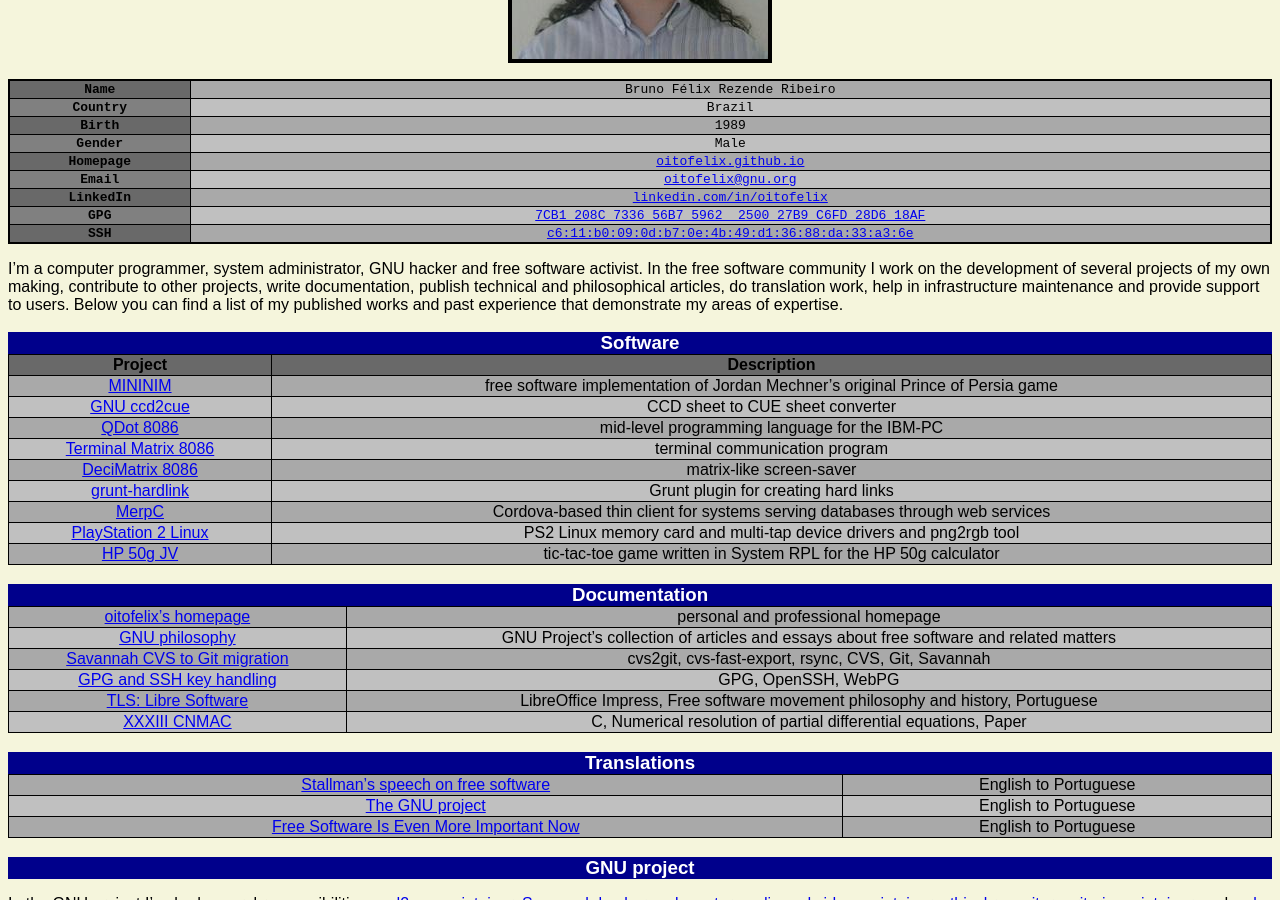
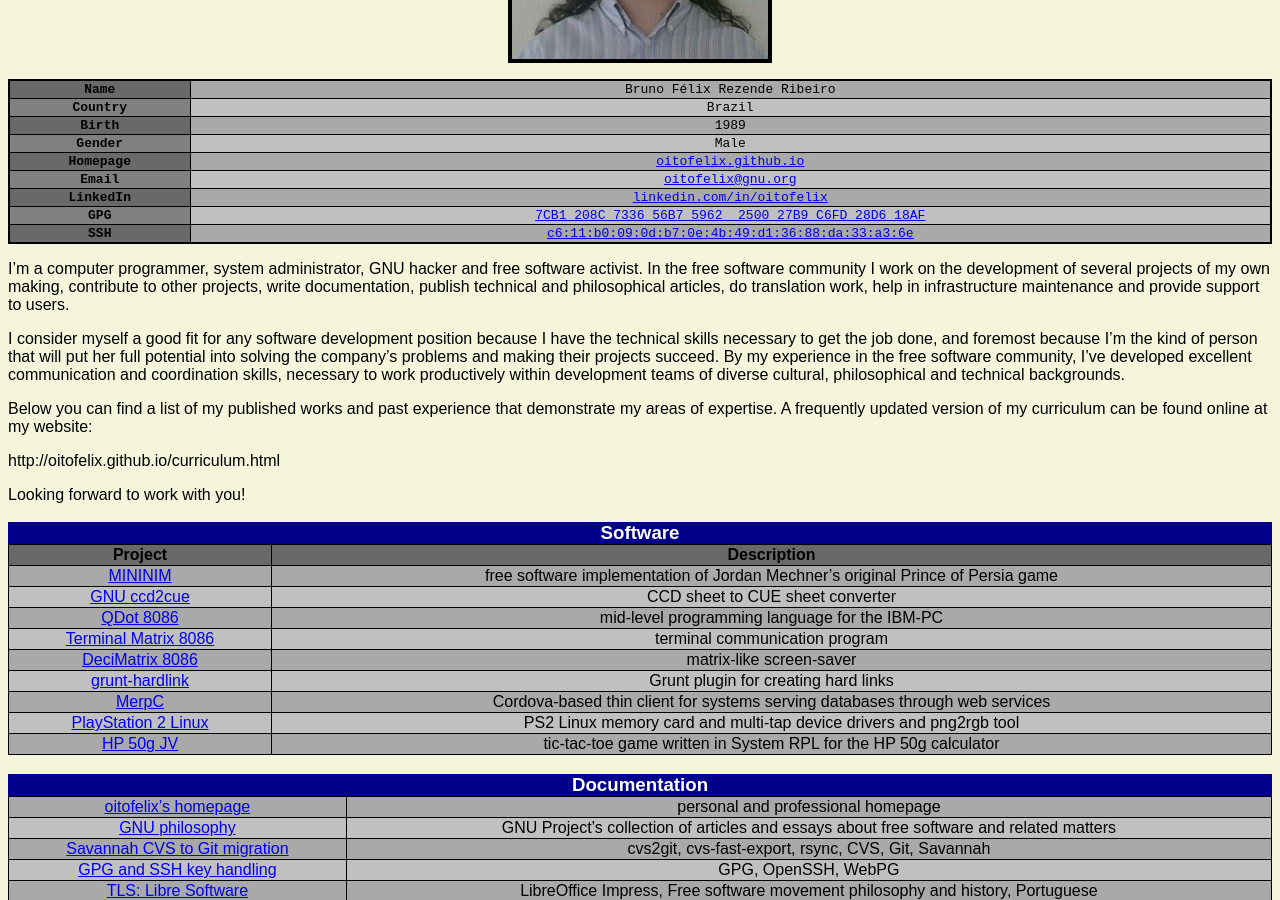
Before and after one commit to oitofelix/oitofelix.github.io, a Jekyll site: the page built from curriculum.md, in a window 1280 px wide and 900 px high, scrolled down 371 px. Built offline with Jekyll 4.4.1, drawn with Linux system fonts in a browser that asks for light colours.

Commit message:
Improve introduction

```diff
--- a/curriculum.md
+++ b/curriculum.md
@@ -38,9 +38,25 @@ software activist.  In the free software community I work on the
 development of several projects of my own making, contribute to other
 projects, write documentation, publish technical and philosophical
 articles, do translation work, help in infrastructure maintenance and
-provide support to users.  Below you can find a list of my published
-works and past experience that demonstrate my areas of expertise.
+provide support to users.
 
+I consider myself a good fit for any software development position
+because I have the technical skills necessary to get the job done, and
+foremost because I'm the kind of person that will put her full
+potential into solving the company's problems and making their
+projects succeed. By my experience in the free software community,
+I've developed excellent communication and coordination skills,
+necessary to work productively within development teams of diverse
+cultural, philosophical and technical backgrounds.
+
+Below you can find a list of my published works and past experience
+that demonstrate my areas of expertise.  A frequently updated version
+of my curriculum can be found online at my website:
+
+  http://oitofelix.github.io/curriculum.html
+
+
+Looking forward to work with you!
 
 <!-- Software -->
 <div class="no-break" markdown="1">
```
